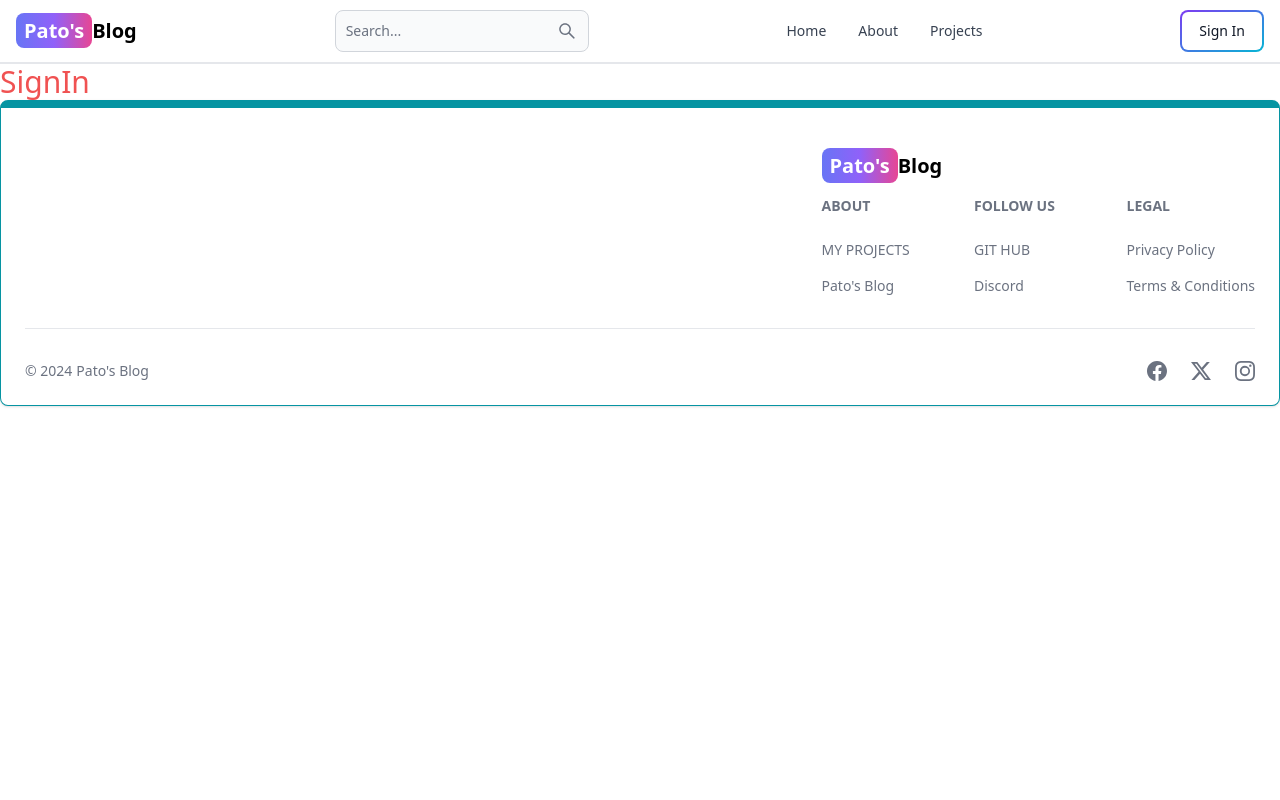
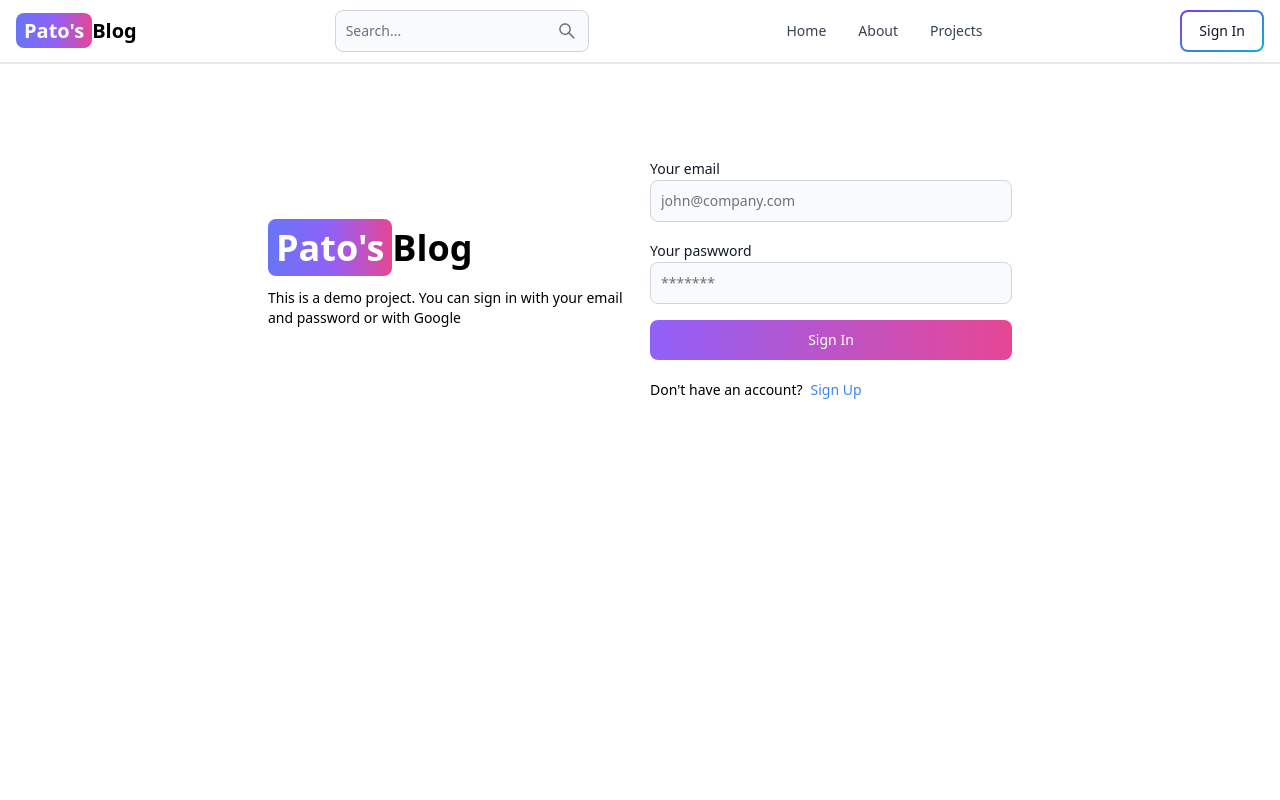
Before and after one commit to Jack-Nesta/MERN-Blog, a React (Vite) app in the folder client/: page /sign-in in a window 1280 px wide. Shown: the top 800 px of the page. Built offline with nearby package versions, Linux system fonts and the light colour scheme.

Commit message:
Created the Sign in UI and functionality

```diff
--- a/client/src/pages/SignIn.jsx
+++ b/client/src/pages/SignIn.jsx
@@ -1,6 +1,110 @@
-import React from 'react'
+import { Link, useNavigate } from "react-router-dom";
+import { Alert, Button, Label, Spinner, TextInput } from "flowbite-react";
+import { useState } from "react";
+//import e from "express";
 
 export default function Signin() {
+  const [formData, setFormData] = useState({});
+  const [errorMessage, setErrorMessage] = useState(null);
+  const [loading, setLoading] = useState(false);
+  const navigate = useNavigate();
+
+  const handleChange = (e) => {
+    setFormData({ ...formData, [e.target.id]: e.target.value.trim() });
+  };
+  const handleSubmit = async (e) => {
+    e.preventDefault();
+    if (!formData.email || !formData.password) {
+      return setErrorMessage("Please fill out all the fields");
+    }
+    try {
+      setLoading(true);
+      setErrorMessage(null);
+      const res = await fetch("/api/auth/signin", {
+        method: "POST",
+        headers: { "Content-Type": "application/json" },
+        body: JSON.stringify(formData),
+      });
+
+      const data = await res.json();
+      if(data.success === false) {
+        return setErrorMessage(data.message);
+      }
+      setLoading(false);
+      if(res.ok){
+        navigate('/');
+      }
+    } catch (error) {
+      setErrorMessage(error.message);
+      setLoading(false);
+    }
+  };
   return (
-    <h1  className='text-3xl text-red-500'>SignIn</h1>)
+    <div className="min-h-screen mt-20">
+      <div className="flex p-3 max-w-3xl mx-auto flex-col md:flex-row md:items-center gap-5">
+        {/* left side */}
+        <div className="flex-1">
+          <Link to="/" className="font-bold dard:text-white text-4xl">
+            <span className="px-2 py-1 bg-gradient-to-r from-indigo-500 via-purple-500 to-pink-500 rounded-lg text-white">
+              Pato's
+            </span>
+            Blog
+          </Link>
+          <p className="text-sm mt-5">
+            {" "}
+            This is a demo project. You can sign in with your email and password
+            or with Google
+          </p>
+        </div>
+        {/*right side*/}
+        <div className="flex-1">
+          <form className="flex flex-col gap-4" onSubmit={handleSubmit}>
+
+
+            <div>
+              <Label value="Your email" />
+              <TextInput
+                type="email"
+                placeholder="john@company.com"
+                id="email"
+                onChange={handleChange}
+              />
+            </div>
+
+            <div>
+              <Label value="Your paswword" />
+              <TextInput
+                type="password"
+                placeholder="*******"
+                id="password"
+                onChange={handleChange}
+              />
+            </div>
+            <Button gradientDuoTone="purpleToPink" type="submit" disabled={loading}>
+              {
+              loading ? (
+                <>
+                <Spinner size = 'sm'></Spinner>
+                <span className="pl-3">Loading... </span>
+                </>
+
+              ) : ('Sign In')
+            }
+            </Button>
+          </form>
+          <div className="flex gap-2 text-sm mt-5">
+            <span> Don't have an account?</span>
+            <Link to="sign-up" className="text-blue-500">
+              Sign Up
+            </Link>
+          </div>
+          {errorMessage && (
+            <Alert className="mt-5" color="failure">
+              {errorMessage}
+            </Alert>
+          )}
+        </div>
+      </div>
+    </div>
+  );
 }
```
